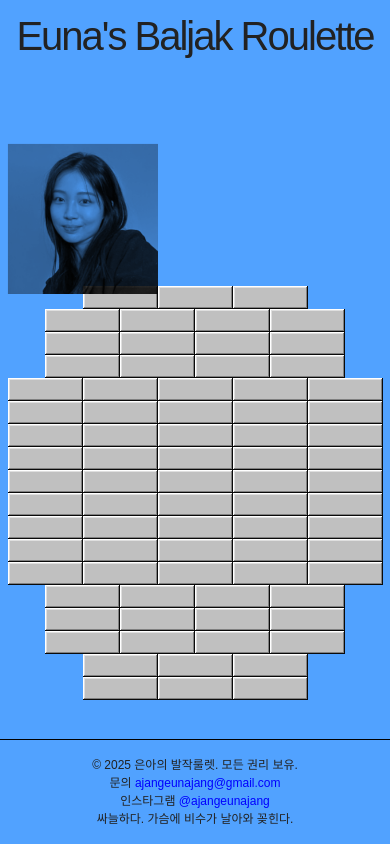
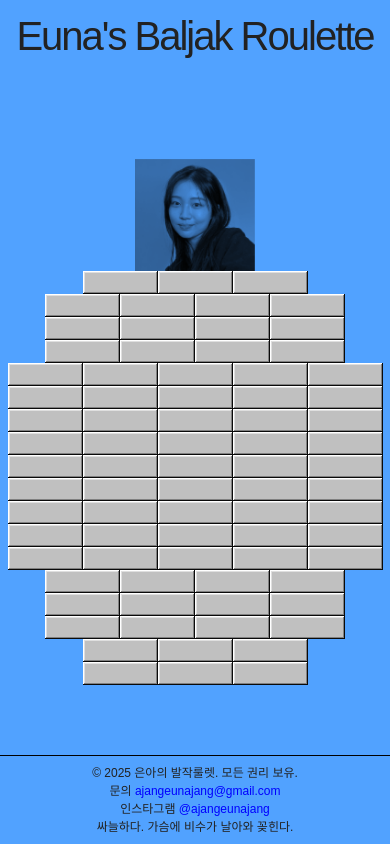
Before and after one commit to ajangeunajang/baljak-button, a Next.js app: page / in a window 390 px wide. Built offline with nearby package versions, Linux system fonts and the light colour scheme; a web font is replaced by a local one.

Commit message:
Fix: footer

```diff
--- a/src/app/page.js
+++ b/src/app/page.js
@@ -26,13 +26,13 @@ export default function Home() {
       <h2 className="fixed md:hidden top-4 text-center leading-none tracking-tighter text-[20px] md:text-[36px]">
         Euna's Baljak Roulette
       </h2>
-      <article>
+      <article className="flex flex-col justify-center items-center">
         <Image
           src="/euna.jpeg"
           alt="euna"
           width={200}
           height={200}
-          className="w-[150px] md:w-[180px] mb-[-2%] md:mb-0"
+          className="w-[120px] md:w-[180px] mb-[-2%] md:mb-0"
           style={{
             mixBlendMode: "multiply",
             height: "auto",
@@ -391,7 +391,7 @@ export default function Home() {
           </div>
         </div>
       </article>
-      <footer className="w-full border-t border-black fixed bottom-0 p-4 text-center">
+      <footer className="w-full border-t border-black fixed bottom-0 p-2 md:p-4 text-center">
         <div>© 2025 은아의 발작룰렛. 모든 권리 보유.</div>
         <div>
           문의{" "}
```
